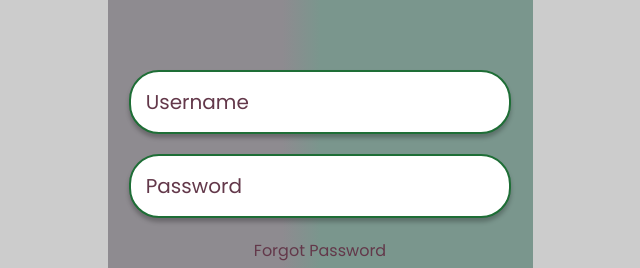
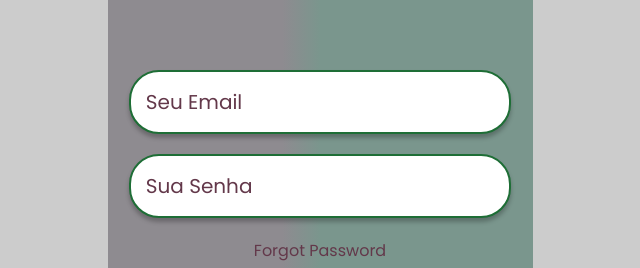
Before and after one commit to Vanlebrao/Hackathon_Front_1, a React (Vite) app: page /login in a window 1280 px wide. Shown: the part 266-534 px from the top of the page, without its empty margins (320-960 px from the left). Built offline with nearby package versions, Linux system fonts and the light colour scheme.

Commit message:
modified placeholder input

```diff
--- a/src/pages/Login/index.jsx
+++ b/src/pages/Login/index.jsx
@@ -7,8 +7,8 @@ export const Login = () => {
             <C.Container>
                 <C.Logo src={Logo} alt="Logo" />
                 <C.AreaInput>
-                    <C.InputLogin type="text" placeholder="Username" />
-                    <C.InputLogin type="password" placeholder="Password" />
+                    <C.InputLogin type="text" placeholder="Seu Email" />
+                    <C.InputLogin type="password" placeholder="Sua Senha" />
                     <p>Forgot Password</p>
                     <C.ButtonLogin>Login</C.ButtonLogin>
                 </C.AreaInput>
--- a/src/pages/Login/styles.jsx
+++ b/src/pages/Login/styles.jsx
@@ -38,6 +38,7 @@ export const AreaInput = styled.div`
         cursor: pointer;
     }
 `;
+
 export const InputLogin = styled.input`
     padding: 15px;
     font-size: 18px;
@@ -53,7 +54,6 @@ export const InputLogin = styled.input`
     }
 
 `
-
 
 export const ButtonLogin = styled.button`
     background-color: #63384a;
```
